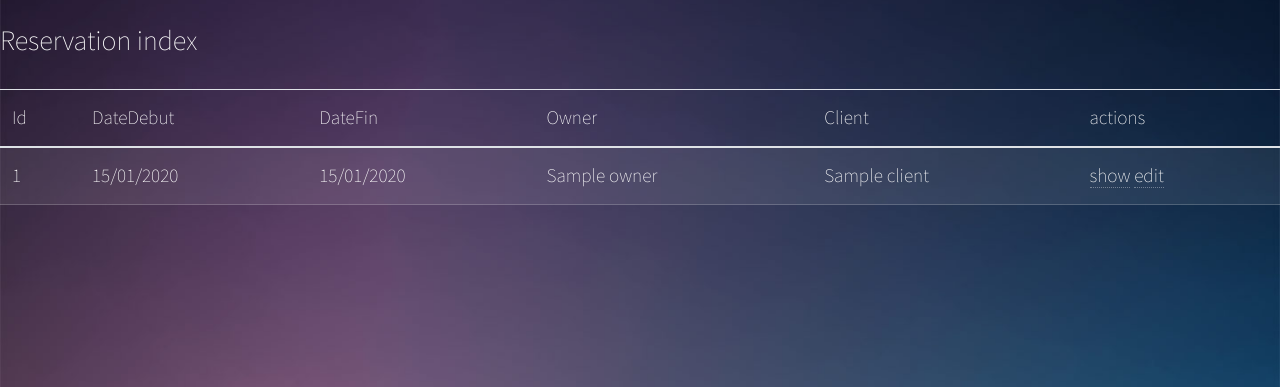
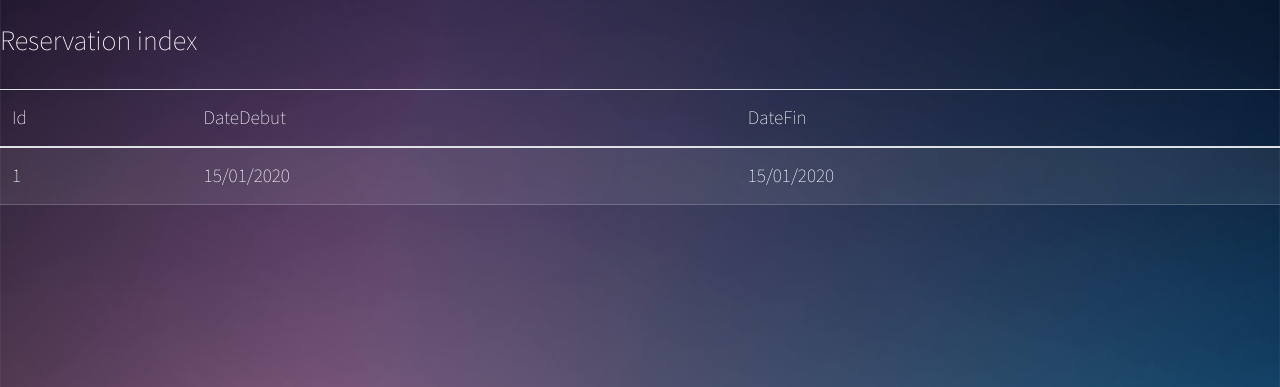
Before and after one commit to elomhs/plaid-the, a Symfony app: template templates/reservation/index.html.twig in a window 1280 px wide. Shown: the part 60-447 px from the top of the page. Run offline with Twig, Linux system fonts and the light colour scheme; the template is opened without the code that fills it: most values are stand-ins (such as "Sample title", 1, 10 or a date in 2020); some libraries are stand-ins or nearby versions.

Commit message:
on n'accède plus aux réservations de tout le monde

```diff
--- a/templates/reservation/index.html.twig
+++ b/templates/reservation/index.html.twig
@@ -11,9 +11,9 @@
                 <th>Id</th>
                 <th>DateDebut</th>
                 <th>DateFin</th>
-                <th>Owner</th>
-                <th>Client</th>
-                <th>actions</th>
+{#                <th>Owner</th>#}
+{#                <th>Client</th>#}
+{#                <th>actions</th>#}
             </tr>
         </thead>
         <tbody>
@@ -22,12 +22,12 @@
                 <td>{{ reservation.id }}</td>
                 <td>{{ reservation.dateDebut|date('d/m/Y') }}</td>
                 <td>{{ reservation.dateFin |date('d/m/Y')}}</td>
-                <td>{{ reservation.owner }}</td>
-                <td>{{ reservation.client }}</td>
-                <td>
-                    <a href="{{ path('reservation_show', {'id': reservation.id}) }}">show</a>
-                    <a href="{{ path('reservation_edit', {'id': reservation.id}) }}">edit</a>
-                </td>
+{#                <td>{{ reservation.owner }}</td>#}
+{#                <td>{{ reservation.client }}</td>#}
+{#                <td>#}
+{#                    <a href="{{ path('reservation_show', {'id': reservation.id}) }}">show</a>#}
+{#                    <a href="{{ path('reservation_edit', {'id': reservation.id}) }}">edit</a>#}
+{#                </td>#}
             </tr>
         {% else %}
             <tr>
```
Also changed, not shown: src/Controller/ReservationController.php (+7 -4 lines), couette.sqlite.
